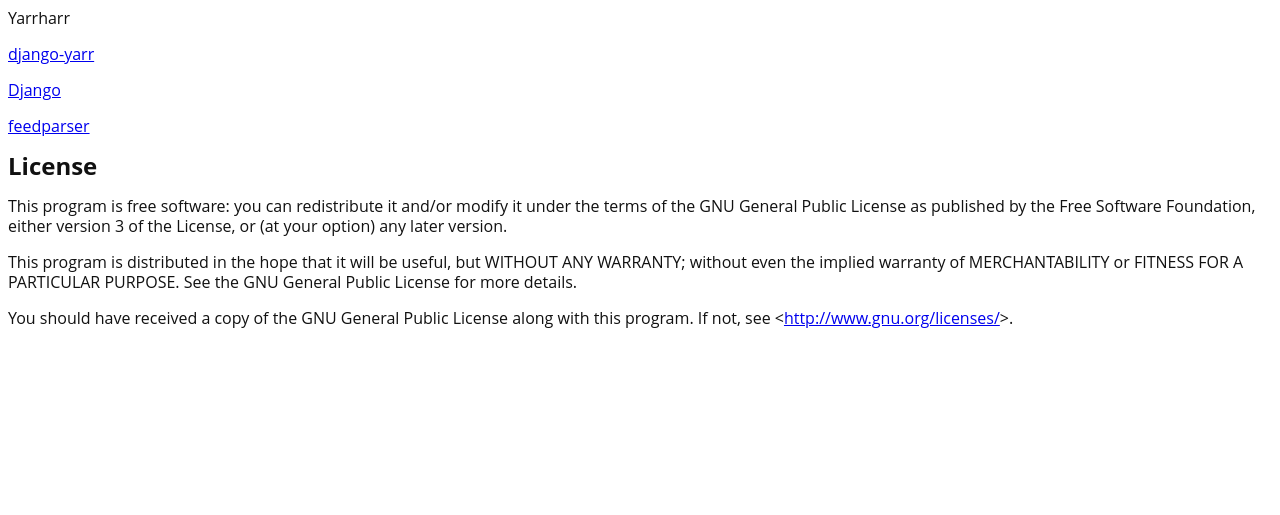
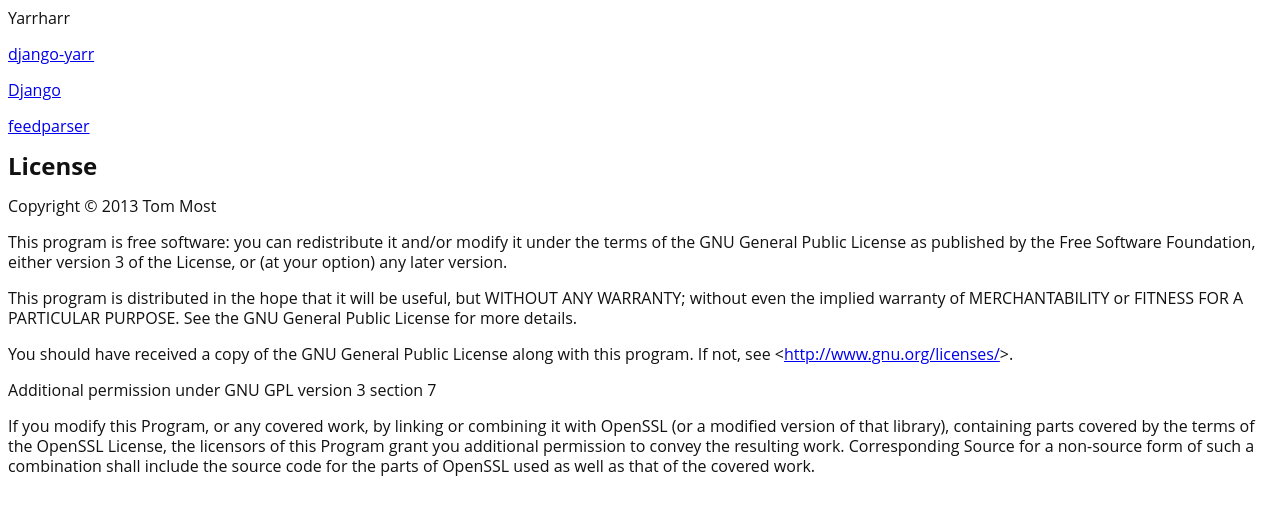
Before and after one commit to twm/yarrharr, a Django app: template yarrharr/templates/about.html in a window 1280 px wide. Shown: the part 135-650 px from the top of the page. Run offline with Django 3.2, Linux system fonts and the light colour scheme; the template is opened without the code that fills it, so the values that code supplies are empty; style sheets or scripts are compiled from the project's sources.

Commit message:
Add OpenSSL license exception
OpenSSL's license isn't GPL-compatible, but that's what Twisted uses for
SSL support, so we need an exception to allow its use, per the FSF FAQ
[1].

Based on my research, the extent to which this is necessary for a Python
application is unclear, but the Tahoe LAFS project has done it and that
seems like a reasonable exemplar [2].

[1]: https://www.gnu.org/licenses/gpl-faq.html#GPLIncompatibleLibs
[2]: https://tahoe-lafs.org/trac/tahoe-lafs/browser/trunk/COPYING.GPL

```diff
--- a/yarrharr/templates/about.html
+++ b/yarrharr/templates/about.html
@@ -9,6 +9,7 @@
     <p><a href="https://www.djangoproject.com/">Django</a> {{ django_version }}
     <p><a href="https://pypi.python.org/pypi/feedparser">feedparser</a> {{ feedparser_version }}
     <h2>License</h2>
+    <p>Copyright © 2013 Tom Most
     <p>This program is free software: you can redistribute it and/or modify
     it under the terms of the GNU General Public License as published by
     the Free Software Foundation, either version 3 of the License, or
@@ -19,4 +20,11 @@
     GNU General Public License for more details.
     <p>You should have received a copy of the GNU General Public License
     along with this program.  If not, see &lt;<a href="https://www.gnu.org/licenses/">http://www.gnu.org/licenses/</a>&gt;.
+    <p>Additional permission under GNU GPL version 3 section 7 <p>If you modify
+    this Program, or any covered work, by linking or combining it with OpenSSL
+    (or a modified version of that library), containing parts covered by the
+    terms of the OpenSSL License, the licensors of this Program grant you
+    additional permission to convey the resulting work.  Corresponding Source
+    for a non-source form of such a combination shall include the source code
+    for the parts of OpenSSL used as well as that of the covered work.
 {% endblock %}
```
Also changed, not shown: 1 other file.
